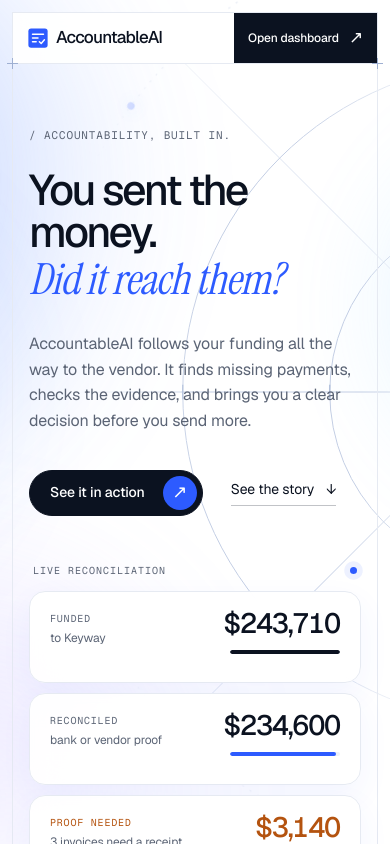
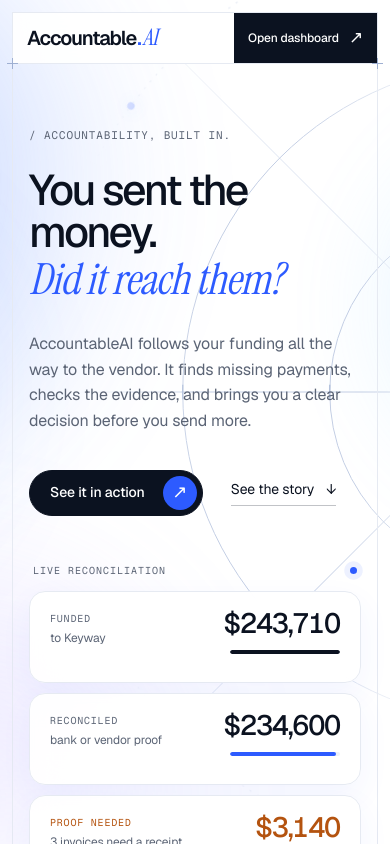
Before and after one commit to ozr0013/AccountableAI, a Next.js app in the folder dashboard/: page / in a window 390 px wide. Shown: the top 844 px of the page. Built offline with nearby package versions, Linux system fonts and the light colour scheme.

Commit message:
dashboard: Accountable.AI wordmark replaces the icon and name
Accountable in Geist semibold, a blue dot, AI in italic Instrument Serif. One component
for the landing navbar, its footer and the dashboard sidebar, at the same position.

```diff
--- a/dashboard/app/aura.css
+++ b/dashboard/app/aura.css
@@ -59,8 +59,6 @@
 
 /* sidebar: white, one hairline */
 .theme-aura .side { background: #ffffffd9; border-right: 1px solid var(--line); box-shadow: none; }
-.theme-aura .brand-mark { color: var(--o); }
-.theme-aura .brand-word { color: var(--ink); }
 .theme-aura .org-badge { background: var(--wine-grad); }
 .theme-aura .nav a { color: var(--n10); }
 .theme-aura .nav a:hover { color: var(--o-ink); }
@@ -139,8 +137,6 @@
 .theme-aura .side { padding: 20px 0 16px; border-left: 1px solid var(--line); }
 .theme-aura .side > :not(.brand) { margin-inline: 16px; }
 .theme-aura .brand { flex: none; height: 58px; padding: 0 22px; gap: 10px; border-top: 1px solid var(--line); border-bottom: 1px solid var(--line); }
-.theme-aura .brand-mark { width: 26px; height: 26px; }
-.theme-aura .brand-word { font-size: 20px; line-height: 24px; font-weight: 500; letter-spacing: -.045em; }
 .theme-aura .main { min-height: 100vh; padding-top: 20px; border-right: 1px solid var(--line); }
 .theme-aura .main > .wrap { max-width: 1600px; }
 .theme-aura .top { position: relative; padding-bottom: 22px; margin-bottom: 28px; }
@@ -200,10 +196,14 @@
   .shell.theme-aura { padding-inline: 12px; }
   .theme-aura .side { padding-top: 12px; border-right: 1px solid var(--line); }
   .theme-aura .brand { height: 52px; padding: 0 14px; gap: 7px; }
-  .theme-aura .brand-mark { width: 22px; height: 22px; }
-  .theme-aura .brand-word { font-size: 17px; }
   .theme-aura .main { border-left: 1px solid var(--line); padding: 20px 16px 0; }
   .theme-aura .top::after { left: -16px; right: -16px; }
   .theme-aura .top::before { display: none; }
 }
 .theme-aura .nav .nav-disclosure { border-radius: 0; background: transparent; }
+
+/* ---------- the wordmark: Accountable in Geist, a blue dot, AI in italic serif ---------- */
+.wordmark { display: inline-flex; align-items: baseline; font-family: var(--font-geist), "Geist", system-ui, sans-serif; font-size: 23px; line-height: 24px; font-weight: 600; letter-spacing: -.055em; color: #0b1220; white-space: nowrap; }
+.wordmark .wm-dot { color: #2d5bff; letter-spacing: 0; margin: 0 .5px 0 1px; }
+.wordmark em { font-family: var(--font-serif), "Instrument Serif", Georgia, serif; font-style: italic; font-weight: 400; font-size: 1.14em; letter-spacing: -.01em; color: #2d5bff; }
+@media (max-width: 760px) { .wordmark { font-size: 20px; } }
--- a/dashboard/app/home.css
+++ b/dashboard/app/home.css
@@ -25,8 +25,7 @@
 .home-nav::before { left: -6px; }
 .home-nav::after { right: -6px; }
 .nav-cell { display: flex; align-items: center; padding: 0 22px; }
-.home-logo { display: inline-flex; align-items: center; gap: 10px; font-size: 20px; line-height: 24px; font-weight: 500; letter-spacing: -.045em; white-space: nowrap; }
-.home-logo svg { width: 26px; height: 26px; color: var(--blue); }
+.home-logo { display: inline-flex; align-items: center; gap: 10px; white-space: nowrap; }
 .home-beta { margin-left: 6px; font: 10px var(--font-geist-mono), monospace; letter-spacing: .06em; color: var(--mute); }
 .nav-links { display: flex; justify-content: flex-end; border-left: 1px solid var(--hl); }
 .nav-links a { display: flex; align-items: center; padding: 0 22px; border-right: 1px solid var(--hl); font-size: 14px; color: #273043; transition: background .2s ease, color .2s ease; }
@@ -220,8 +219,6 @@
   .home-page .ruled { margin-inline: -16px; padding-inline: 16px; }
   .home-nav { grid-template-columns: minmax(0, 1fr) auto; height: 52px; }
   .nav-cell { padding: 0 14px; }
-  .home-logo { font-size: 17px; gap: 7px; letter-spacing: -.045em; }
-  .home-logo svg { width: 22px; height: 22px; }
   .nav-links { display: none; }
   .nav-cta { font-size: 12px; gap: 10px; }
   .home-hero { padding-top: 64px; }
--- a/dashboard/app/page.tsx
+++ b/dashboard/app/page.tsx
@@ -3,8 +3,9 @@
 import Link from "next/link";
 import { useEffect, useState, type CSSProperties } from "react";
 import { Aura } from "@/components/Aura";
-import { Mark, Shield, ListIcon, Spark } from "@/components/Icons";
+import { Shield, ListIcon, Spark } from "@/components/Icons";
 import { Story } from "@/components/Story";
+import { Wordmark } from "@/components/Wordmark";
 import "./home.css";
 
 const Arrow = () => <span aria-hidden="true">↗</span>;
@@ -77,7 +78,7 @@
     <div className="home-page">
       <Aura variant="hero" />
       <header className="home-nav">
-        <Link href="/" className="home-logo nav-cell"><Mark />AccountableAI<span className="home-beta">/ CAL HACKS</span></Link>
+        <Link href="/" className="home-logo nav-cell" aria-label="Accountable.AI home"><Wordmark /><span className="home-beta">/ CAL HACKS</span></Link>
         <nav aria-label="Product" className="nav-links"><a href="#story">The story</a><a href="#how-it-works">How it works</a><a href="#proof">The proof</a><a href="#control">Your control</a></nav>
         <Link href="/overview" className="nav-cell nav-cta">Open dashboard <Arrow /></Link>
       </header>
@@ -124,7 +125,7 @@
 
         <section className="home-closing ruled"><span className="home-eyebrow">/ FOLLOW THE MONEY. FIND THE PROOF.</span><h2>Meet your new<em>second set of eyes.</em></h2><Link href="/overview" className="home-button home-button-dark">Open the live demo <Arrow /></Link><p>Fictional vendors. Real workflow. You’re in control.</p></section>
       </main>
-      <footer className="home-footer"><Link href="/" className="home-logo"><Mark />AccountableAI</Link><span>Built at Cal Hacks · 2026</span><Link href="/overview">Enter dashboard ↗</Link></footer>
+      <footer className="home-footer"><Link href="/" className="home-logo" aria-label="Accountable.AI home"><Wordmark /></Link><span>Built at Cal Hacks · 2026</span><Link href="/overview">Enter dashboard ↗</Link></footer>
     </div>
   );
 }
--- a/dashboard/components/Shell.tsx
+++ b/dashboard/components/Shell.tsx
@@ -5,7 +5,8 @@
 import { useEffect, useState, type ReactNode } from "react";
 import { Aura } from "./Aura";
 import { useFeed } from "./Feed";
-import { Building, Gavel, Home, Inbox, ListIcon, Mark, Shield, Spark } from "./Icons";
+import { Wordmark } from "./Wordmark";
+import { Building, Gavel, Home, Inbox, ListIcon, Shield, Spark } from "./Icons";
 import { DemoBar } from "./DemoBar";
 import { Disclosure } from "./Disclosure";
 import { ResponsesPanel } from "./Responses";
@@ -45,9 +46,8 @@
     <DocProvider>
       <div className="shell theme-aura">
         <aside className="side" data-lenis-prevent>
-          <Link href="/" className="brand" aria-label="AccountableAI home">
-            <Mark className="brand-mark" />
-            <span className="brand-word">AccountableAI</span>
+          <Link href="/" className="brand" aria-label="Accountable.AI home">
+            <Wordmark />
           </Link>
           <div className="org">
             <span className="org-badge">O</span>
--- /dev/null
+++ b/dashboard/components/Wordmark.tsx
@@ -0,0 +1,6 @@
+/** The Accountable.AI wordmark: one logo for the landing page and the dashboard. */
+export function Wordmark() {
+  return (
+    <span className="wordmark">Accountable<span className="wm-dot">.</span><em>AI</em></span>
+  );
+}
```
